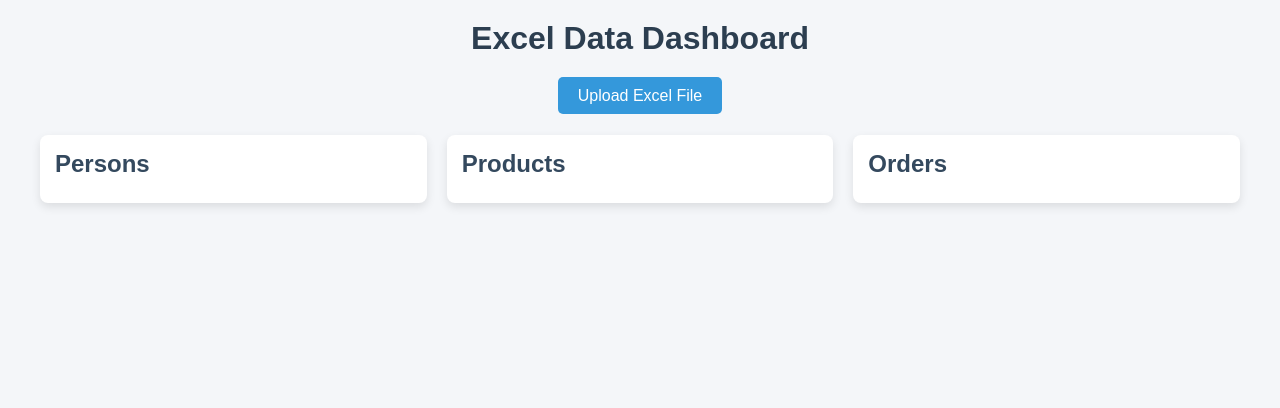
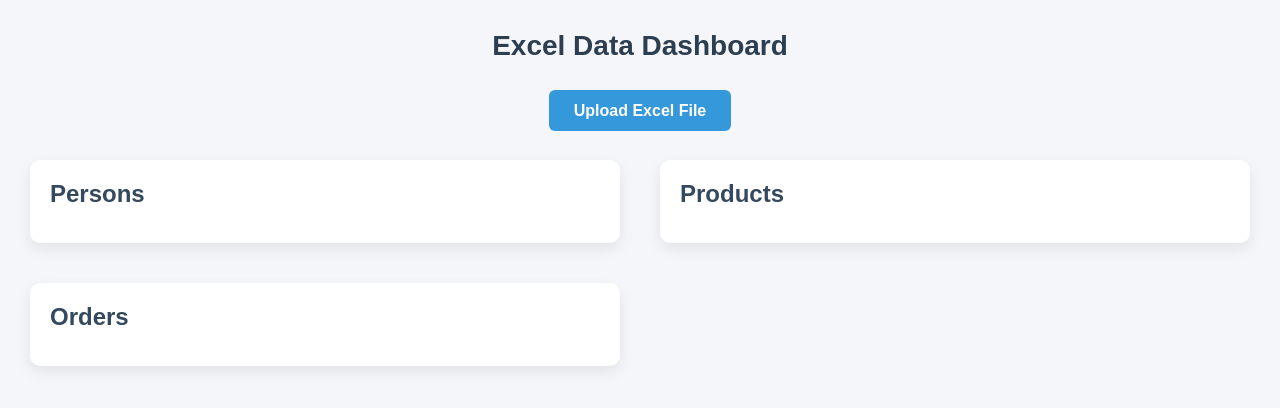
Before and after one commit to V-Padmini/Task1, a website: page index.html in a window 1280 px wide. Drawn offline with Linux system fonts and the light colour scheme.

Commit message:
Second commit

```diff
--- a/style.css
+++ b/style.css
@@ -7,39 +7,37 @@
 
 body {
     background: #f4f6f9;
-    padding: 20px;
+    padding: 30px;
 }
 
 .container {
-    max-width: 1200px;
+    max-width: 1300px;
     margin: auto;
 }
 
 header {
     text-align: center;
-    margin-bottom: 30px;
+    margin-bottom: 40px;
 }
 
 header h1 {
     color: #2c3e50;
-    margin-bottom: 5px;
-}
-
-header p {
-    color: #7f8c8d;
+    font-size: 28px;
 }
 
 .upload-section {
     text-align: center;
-    margin-bottom: 30px;
+    margin-bottom: 40px;
 }
 
 .upload-label {
     background: #3498db;
     color: white;
-    padding: 10px 20px;
-    border-radius: 5px;
+    padding: 12px 25px;
+    border-radius: 6px;
     cursor: pointer;
+    font-weight: bold;
+    transition: 0.3s;
 }
 
 .upload-label:hover {
@@ -52,19 +50,19 @@ input[type="file"] {
 
 .cards {
     display: grid;
-    grid-template-columns: repeat(auto-fit, minmax(350px, 1fr));
-    gap: 20px;
+    grid-template-columns: repeat(auto-fit, minmax(450px, 1fr));
+    gap: 40px;
 }
 
 .card {
     background: white;
-    padding: 15px;
-    border-radius: 8px;
-    box-shadow: 0 4px 10px rgba(0, 0, 0, 0.1);
+    padding: 20px;
+    border-radius: 10px;
+    box-shadow: 0 6px 15px rgba(0, 0, 0, 0.08);
 }
 
 .card h2 {
-    margin-bottom: 10px;
+    margin-bottom: 15px;
     color: #34495e;
 }
 
@@ -72,24 +70,39 @@ input[type="file"] {
     overflow-x: auto;
 }
 
+/* ✅ FIXED ALIGNMENT */
 table {
     width: 100%;
     border-collapse: collapse;
+    table-layout: fixed; /* ⭐ Important */
 }
 
+table th,
+table td {
+    padding: 10px;
+    text-align: center;
+    word-wrap: break-word;
+}
+
+/* Header Styling */
 table th {
     background: #3498db;
     color: white;
-    padding: 8px;
     font-size: 14px;
 }
 
+/* Body Styling */
 table td {
-    padding: 8px;
+    font-size: 13px;
     border-bottom: 1px solid #ddd;
-    font-size: 13px;
 }
 
+/* Zebra Rows */
+tbody tr:nth-child(even) {
+    background-color: #f9f9f9;
+}
+
+/* Hover Effect */
 table tr:hover {
     background: #f1f1f1;
 }
```
Also changed, not shown: index.html (+0 -1 lines).
